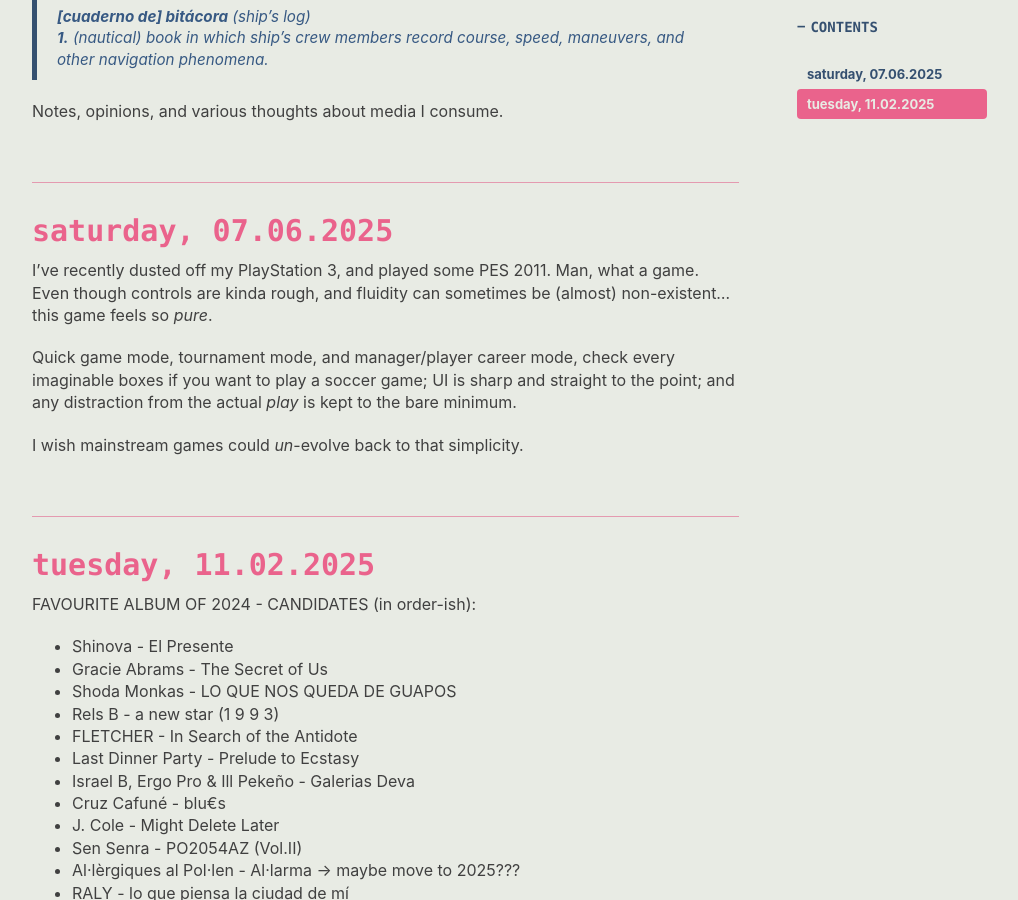
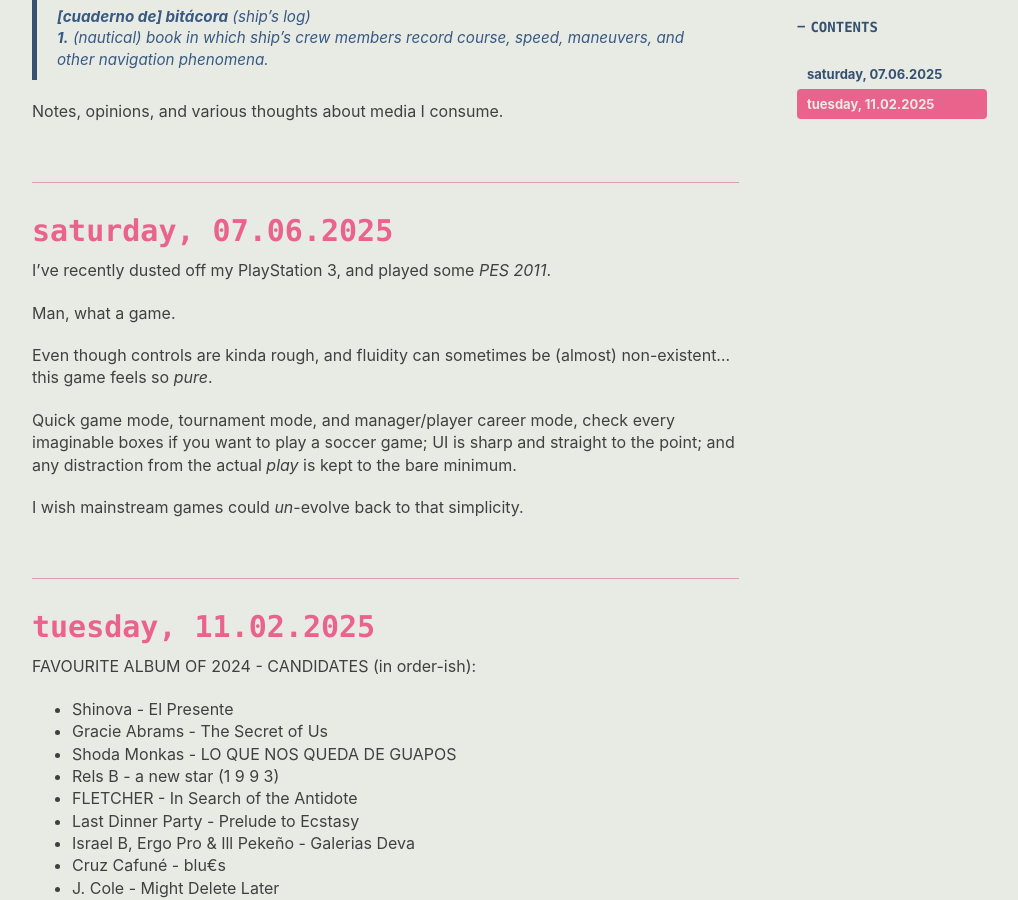
Before and after one commit to pacojq/pacojq.github.io, a Jekyll site: the page built from _posts/bitacora/2025-02-12-bitacora-03.md, in a window 1280 px wide and 900 px high, scrolled down 603 px. Shown: the whole window, without its empty margins (233-1251 px from the left). Built offline with Jekyll 4.4.1, drawn with Linux system fonts in a browser that asks for light colours; comment, search, counter and statistics services are not loaded.

```diff
--- a/_posts/bitacora/2025-02-12-bitacora-03.md
+++ b/_posts/bitacora/2025-02-12-bitacora-03.md
@@ -22,8 +22,10 @@ Notes, opinions, and various thoughts about media I consume.
 
 ## saturday, 07.06.2025
 
-I've recently dusted off my PlayStation 3, and played some PES 2011.
+I've recently dusted off my PlayStation 3, and played some _PES 2011_.
+
 Man, what a game.
+
 Even though controls are kinda rough, and fluidity can sometimes be
 (almost) non-existent... this game feels so _pure_.
 
```
